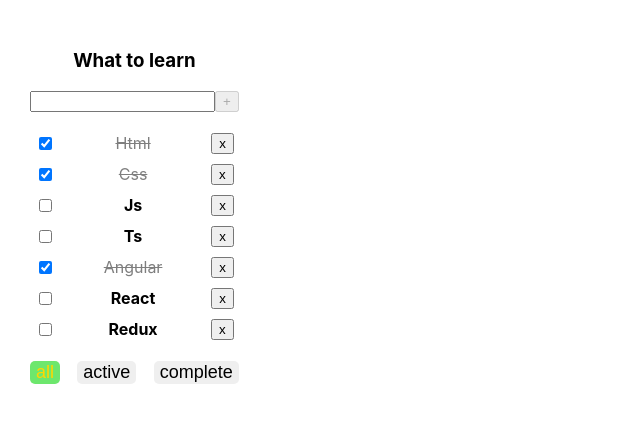
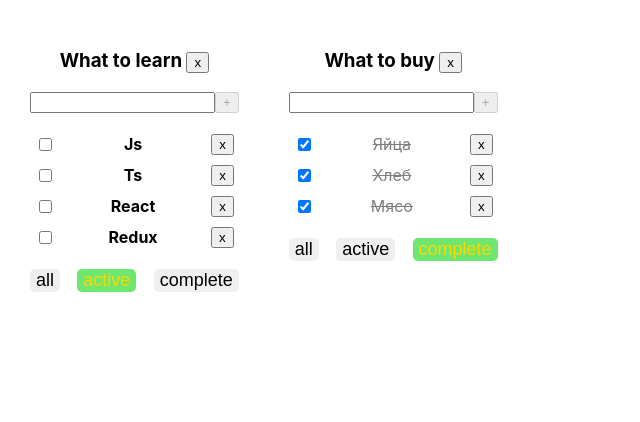
Before and after one commit to maskal2719/my-todo-again, a React (Create React App) app: page / in a window 1280 px wide. Shown: the top 422 px of the page, without its empty margins (0-640 px from the left). Built offline with nearby package versions, Linux system fonts and the light colour scheme.

Commit message:
todolist 5

```diff
--- a/src/App.tsx
+++ b/src/App.tsx
@@ -8,69 +8,111 @@
     title: string
     isDone: boolean
 }
+export type TodolistType = {
+    id: string
+    title: string
+    filter: FilterType
+}
 export type FilterType = 'all' | 'active' | 'completed'
 
 function App() {
     // Стейты-----------------------------------------------------------
-    const [tasks, setTasks] = useState<TaskDataType[]>([
-        {id: v1(), title: 'Html', isDone: true},
-        {id: v1(), title: 'Css', isDone: true},
-        {id: v1(), title: 'Js', isDone: false},
-        {id: v1(), title: 'Ts', isDone: false},
-        {id: v1(), title: 'Angular', isDone: true},
-        {id: v1(), title: 'React', isDone: false},
-        {id: v1(), title: 'Redux', isDone: false},
-    ])
-    const [filter, setFilter] = useState<FilterType>('all')
-    console.log(filter)
 
     // Стейты-----------------------------------------------------------
 
 
     //Функции обработки-----------------------------------------------
-    const changeFilter = (filter: FilterType) => {
-        setFilter(filter)
+    const changeFilter = (todolistId: string, filter: FilterType) => {
+        // let todolist = todolists.find(tl => tl.id === todolistId);
+        // if(todolist) {
+        //     todolist.filter = filter
+        // }
+        // setTodolists([...todolists])
+        setTodolists(todolists.map(tl => tl.id === todolistId ? {...tl, filter: filter} : tl))
     }
-    const filterTask = (tasks: TaskDataType[], filter: FilterType) => {
-        if (filter === 'active') {
-            return tasks.filter(task => !task.isDone)
-        }
-        if (filter === 'completed') {
-            return tasks.filter(task => task.isDone)
-        }
-        return tasks
+    const removeTask = (todolistId: string,id: string) => {
+        setTasks({...tasksObj,[todolistId]: tasksObj[todolistId].filter(t=> t.id !== id)})
     }
-    const removeTask = (id: string) => {
-        setTasks(tasks.filter(task => task.id !== id))
+    const addTask = (todolistId: string,title: string) => {
+        let newTask = {id: v1(), title: title, isDone: false};
+        setTasks({...tasksObj,[todolistId]: [newTask, ...tasksObj[todolistId]]})
     }
-    const addTask = (title: string) => {
-        let newTask = {id: v1(), title: title, isDone: false};
-        setTasks([newTask, ...tasks])
-    }
-    const changeStatus = (id: string, isDone: boolean) => {
+    const changeStatus = (todolistId: string,id: string, isDone: boolean) => {
         // let task = tasks.find(task => task.id === id);
         // if (task) {
         //     task.isDone = isDone
         //     setTasks([...tasks])
         // }
-        setTasks(tasks.map(task => task.id === id ? {...task, isDone: isDone}: task))
+        // setTasks(tasks.map(task => task.id === id ? {...task, isDone: isDone} : task))
+        setTasks( {...tasksObj,[todolistId]: tasksObj[todolistId].map(task => task.id === id ? {...task, isDone: isDone} : task)})
+    }
+    const removeTodolist = (todolistId: string) => {
+        setTodolists(todolists.filter(tl => tl.id !== todolistId))
+        delete tasksObj[todolistId]
+        setTasks({...tasksObj})
     }
 
     //Функции обработки-----------------------------------------------
 
+    let todolistId1 = v1()
+    let todolistId2 = v1()
 
-    const filteredTasks = filterTask(tasks, filter)
+    let [todolists, setTodolists] = useState<Array<TodolistType>>(
+        [
+            {id: todolistId1, title: 'What to learn', filter: 'active'},
+            {id: todolistId2, title: 'What to buy', filter: 'completed'}
+        ]
+    )
+
+    let [tasksObj, setTasks] = useState({
+        [todolistId1]: [
+            {id: v1(), title: 'Html', isDone: true},
+            {id: v1(), title: 'Css', isDone: true},
+            {id: v1(), title: 'Js', isDone: false},
+            {id: v1(), title: 'Ts', isDone: false},
+            {id: v1(), title: 'Angular', isDone: true},
+            {id: v1(), title: 'React', isDone: false},
+            {id: v1(), title: 'Redux', isDone: false},
+        ],
+        [todolistId2]: [
+            {id: v1(), title: 'Яйца', isDone: true},
+            {id: v1(), title: 'Хлеб', isDone: true},
+            {id: v1(), title: 'Картофель', isDone: false},
+            {id: v1(), title: 'Гречка', isDone: false},
+            {id: v1(), title: 'Мясо', isDone: true},
+            {id: v1(), title: 'Рыба', isDone: false},
+            {id: v1(), title: 'Овощи', isDone: false},
+        ],
+    })
 
     return (
         <div className="App">
-            <TodoList todoListTitle={'What to learn'}
-                      todoListTasks={filteredTasks}
-                      changeFilter={changeFilter}
-                      removeTask={removeTask}
-                      addTask={addTask}
-                      changeStatus={changeStatus}
-                      filter={filter}
-            />
+            {todolists.map((tl) => {
+                const filterTask = (tasks: TaskDataType[], filter: FilterType) => {
+                    if (tl.filter === 'active') {
+                        return tasks.filter(task => !task.isDone)
+                    }
+                    if (tl.filter === 'completed') {
+                        return tasks.filter(task => task.isDone)
+                    }
+                    return tasks
+                }
+                let filteredTasks = filterTask(tasksObj[tl.id], tl.filter)
+
+                return <TodoList
+                    key={tl.id}
+                    todoListTitle={tl.title}
+                    todolistId={tl.id}
+                    todoListTasks={filteredTasks}
+                    changeFilter={changeFilter}
+                    removeTask={removeTask}
+                    addTask={addTask}
+                    changeStatus={changeStatus}
+                    filter={tl.filter}
+                    removeTodolist={removeTodolist}
+                />
+            })}
+
         </div>
     );
 }
--- a/src/components/TasksList/TasksList.tsx
+++ b/src/components/TasksList/TasksList.tsx
@@ -5,17 +5,18 @@
 
 type TasksList = {
     todoListTasks: TaskDataType[]
-    removeTask: (id: string) => void
-    changeStatus: (id: string, isDone: boolean) => void
+    removeTask: (todolistId: string,id: string) => void
+    changeStatus: (todolistId:string, id: string, isDone: boolean) => void
+    todolistId: string
 }
-const TasksList: FC<TasksList> = ({todoListTasks, removeTask, changeStatus}) => {
+const TasksList: FC<TasksList> = ({todoListTasks, removeTask, changeStatus, todolistId}) => {
 
     let tasks = todoListTasks.length
         ? todoListTasks.map((task) => {
 
-            const removeTaskHandler = () => removeTask(task.id)
+            const removeTaskHandler = () => removeTask(todolistId,task.id)
             const onChangeTasksStatusHandler = (e: ChangeEvent<HTMLInputElement>) => {
-                changeStatus(task.id, e.currentTarget.checked)
+                changeStatus(todolistId,task.id, e.currentTarget.checked)
             }
             let taskStatus = task.isDone ? 'completeTask' : 'activeTask';
 
--- a/src/components/TodoList/TodoList.tsx
+++ b/src/components/TodoList/TodoList.tsx
@@ -7,11 +7,13 @@
 type TodoListPropsType = {
     todoListTitle: string
     todoListTasks: TaskDataType[]
-    changeFilter: (filter: FilterType) => void
-    removeTask: (id: string) => void
-    addTask: (title: string) => void
-    changeStatus: (id: string, isDone: boolean) => void
+    changeFilter: (todolistId: string, filter: FilterType) => void
+    removeTask: (todolistId: string, id: string) => void
+    addTask: (todolistId: string, title: string) => void
+    changeStatus: (todolistId: string, id: string, isDone: boolean) => void
     filter: FilterType
+    todolistId: string
+    removeTodolist: (todolistId: string) => void
 }
 
 const TodoList: FC<TodoListPropsType> = ({
@@ -21,13 +23,15 @@
                                              removeTask,
                                              addTask,
                                              changeStatus,
-                                             filter
+                                             filter,
+                                             todolistId,
+                                             removeTodolist
                                          }) => {
 
     const [inputValue, setInputValue] = useState('')
     const [err, setErr] = useState<string | null>(null)
     const setFilter = (filter: FilterType) => {
-        changeFilter(filter)
+        changeFilter(todolistId, filter)
     }
     const setInputValueChange = (event: ChangeEvent<HTMLInputElement>) => {
         setInputValue(event.currentTarget.value)
@@ -35,7 +39,7 @@
     }
     const onClickAddTaskHandler = () => {
         if (inputValue.trim() !== '' && inputValue.length < 20) {
-            addTask(inputValue.trim())
+            addTask(todolistId, inputValue.trim())
             setInputValue('')
         } else {
             setErr('Ошибка! Поле не может быть пустым !')
@@ -50,7 +54,7 @@
 
     return (
         <div className={'todo'}>
-            <h3>{todoListTitle}</h3>
+            <h3>{todoListTitle} <SuperButton btnName={'x'} callBack={()=> removeTodolist(todolistId)}/></h3>
             <div>
                 {/*<input*/}
                 {/*    className={err ? 'errInput' : ''}*/}
@@ -74,6 +78,7 @@
             </div>
             <ul>
                 <TasksList
+                    todolistId={todolistId}
                     todoListTasks={todoListTasks}
                     removeTask={removeTask}
                     changeStatus={changeStatus}
```
